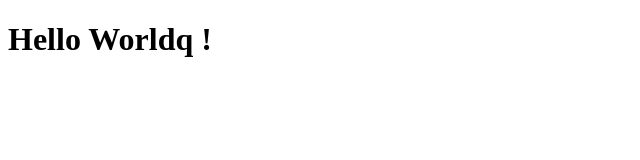
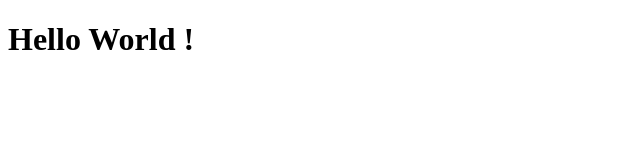
Before and after one commit to Abdeljabbar12/Abdeljabbar12.github.io, a plain HTML site: page index.html in a window 1280 px wide. Shown: the full height of the page, 0-640 px from the left. Drawn offline with Linux system fonts and the light colour scheme.

Commit message:
Update index.html
remove q

```diff
--- a/index.html
+++ b/index.html
@@ -4,6 +4,6 @@
 	<title></title>
 </head>
 <body>
-<h1>Hello Worldq !</h1>
+<h1>Hello World !</h1>
 </body>
 </html>
```
